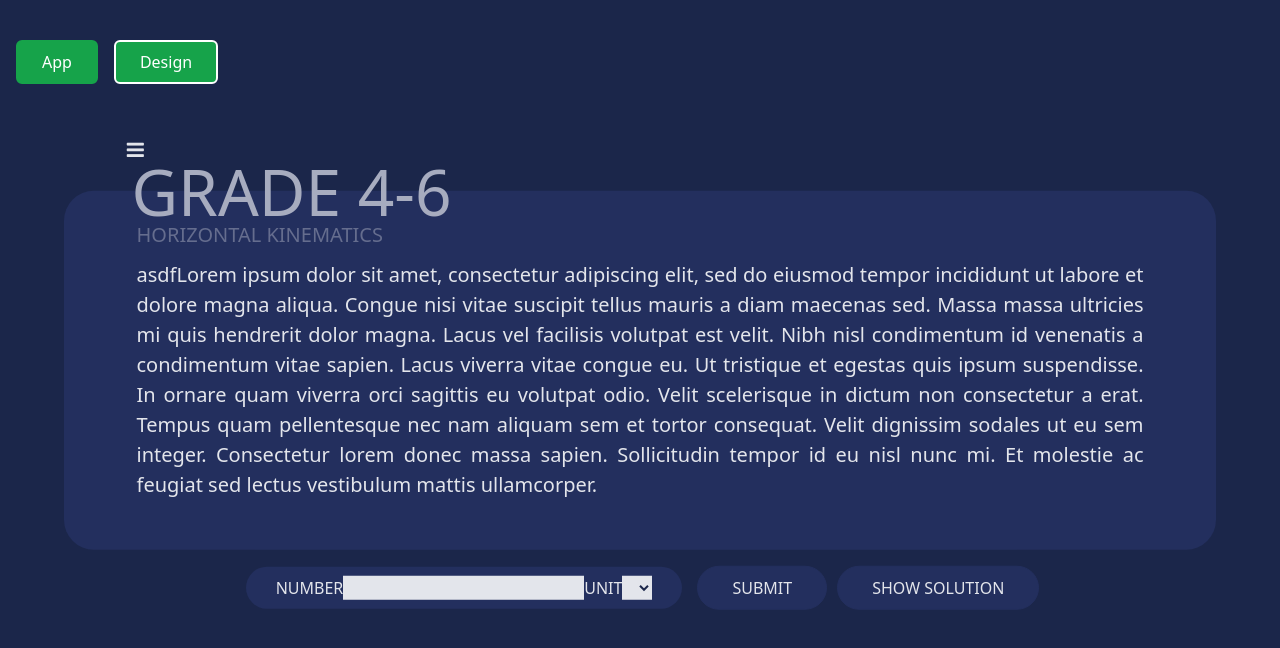
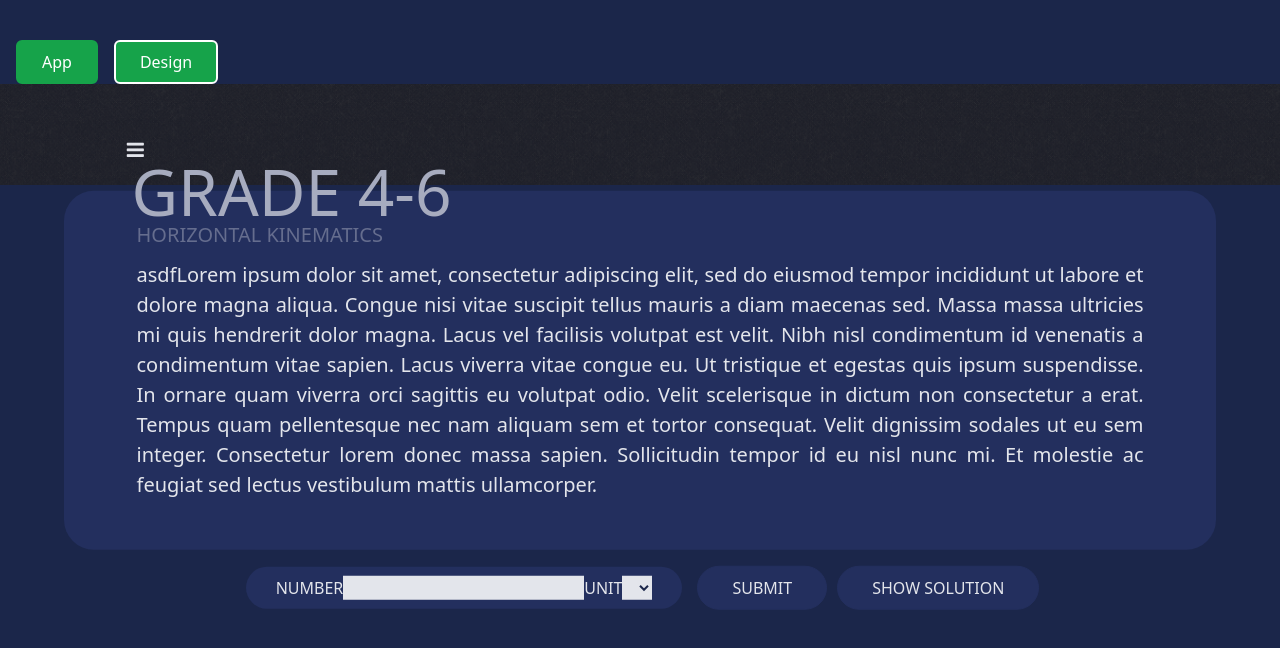
Before and after one commit to ketpadilla/phy-website, a React (Vite) app: page / in a window 1280 px wide. Both pictures are taken after a click on the button "Design". Shown: the top 648 px of the page. Built offline with nearby package versions, Linux system fonts and the light colour scheme.

Commit message:
added bg

```diff
--- a/src/pages/app/index.tsx
+++ b/src/pages/app/index.tsx
@@ -1,4 +1,5 @@
 import { useMemo, useState } from "react";
+// import "./style.css";
 
 interface Question {
   text: string;
--- a/src/pages/design/style.css
+++ b/src/pages/design/style.css
@@ -1,5 +1,5 @@
 .design {
-  background-color: #1b264a;
+  background-image: url("/src/assets/background.png");
 }
 
 html {
@@ -36,9 +36,11 @@ html {
   font-size: 20px;
   color: #e3e5eb;
 }
+
 .absolute-title {
   margin-top: -57.5px;
 }
+
 .rect {
   border-radius: 30px;
   background-color: #232f5e;
@@ -62,6 +64,7 @@ html {
   cursor: pointer;
   transition: 0.5s;
 }
+
 .btn:hover {
   border: 1px solid #e3e5eb;
   background: #e3e5eb;
@@ -75,10 +78,12 @@ html {
   color: #1b264a;
   padding-left: 10px;
 }
+
 input,
 label {
   color: #e3e5eb;
 }
+
 .rect2 {
   margin: 10px;
   border-radius: 30px;
@@ -93,12 +98,15 @@ nav {
   justify-content: space-between;
   align-items: center;
 }
+
 .nav-links ul li:hover::after {
   width: 100%;
 }
+
 nav .fa {
   display: none;
 }
+
 .logo {
   position: absolute;
   top: 500px;
@@ -121,6 +129,7 @@ nav .fa {
     z-index: 1;
     box-shadow: 6px 6px 8px black;
   }
+
   nav .fa {
     display: block;
     color: #e3e5eb;
@@ -129,6 +138,7 @@ nav .fa {
     font-size: 20px;
     cursor: pointer;
   }
+
   .nav-links ul {
     padding: 20px;
     margin-top: -45px;
```
Also changed, not shown: src/assets/background.png (added).
